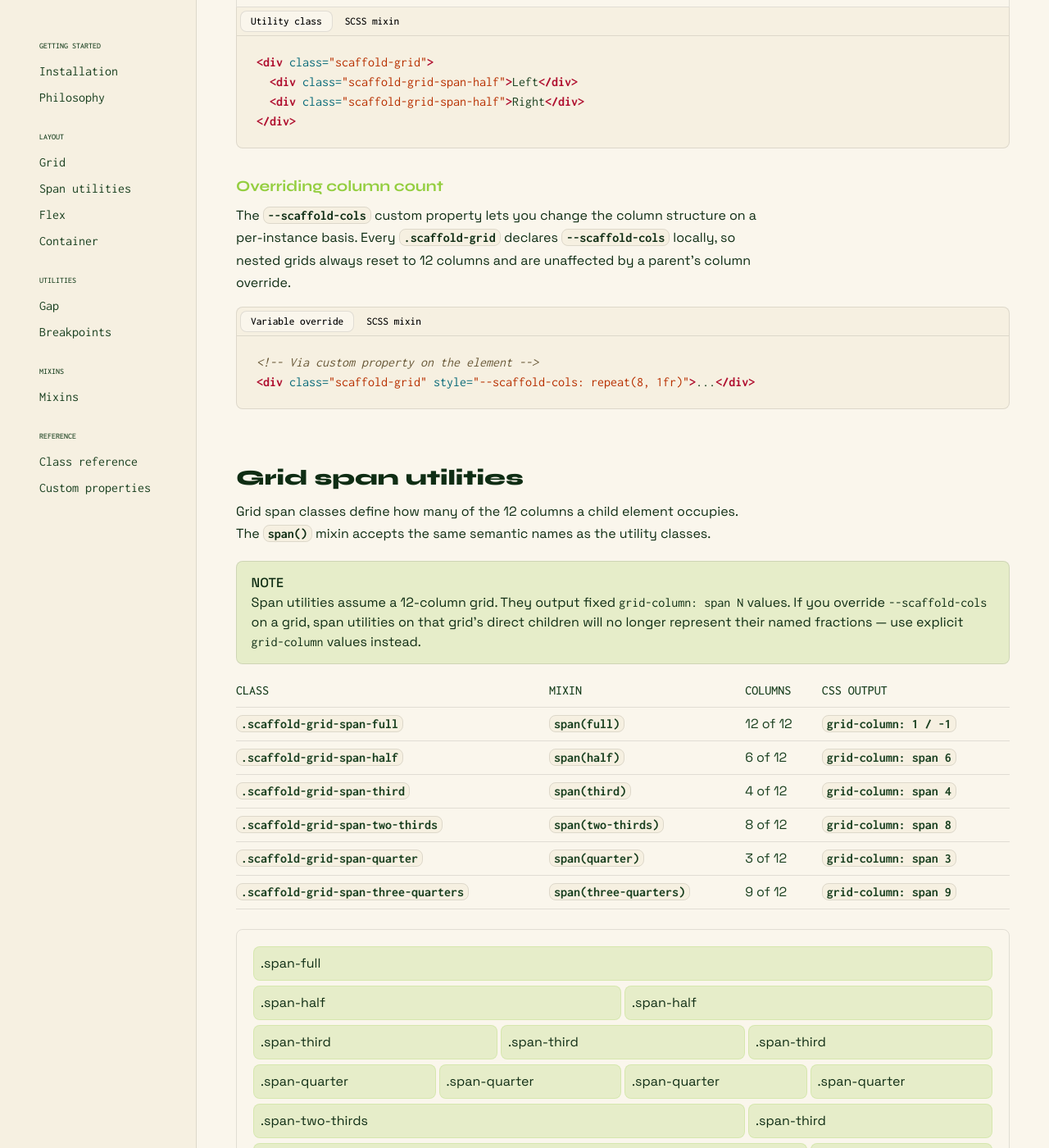
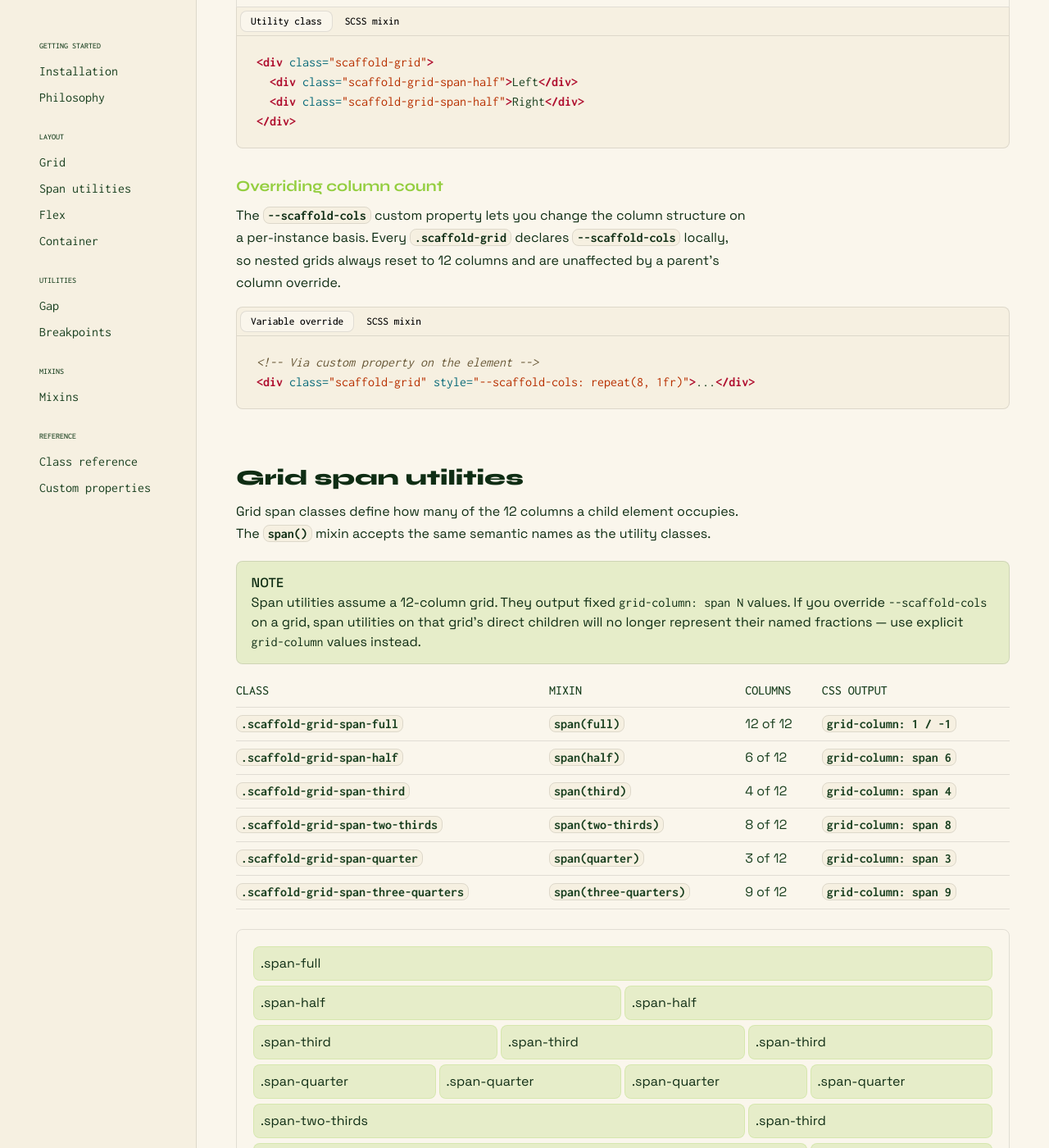
Before and after one commit to naher94/scaffoldcss, a Jekyll site: the page built from docs.html, in a window 1280 px wide and 1400 px high, scrolled down 2440 px. Shown: the whole window at 82% size. Built offline with Jekyll 4.4.1, drawn with Linux system fonts in a browser that asks for light colours.

Commit message:
Text Wrap Pretty Added

```diff
--- a/_sass/_docs.scss
+++ b/_sass/_docs.scss
@@ -97,6 +97,10 @@
     margin-bottom: 1rem;
     max-width: 62ch;
     line-height: 1.7;
+    text-wrap: balance;
+    @supports (text-wrap: pretty) {
+      text-wrap: pretty;
+    }
   }
 
   h2, h3 {
```
